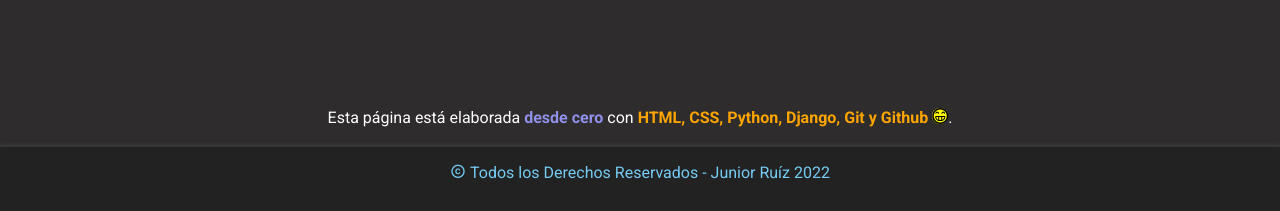
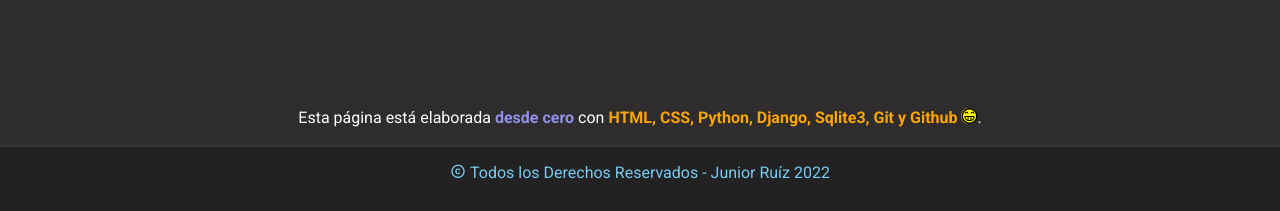
Before and after one commit to junior-r/Mi-Portafolio-oficial, a Django app: page / in a window 1280 px wide. Shown: the part 1421-1632 px from the top of the page. Run offline with Django 4.2, Linux system fonts and the light colour scheme; some web fonts are replaced.

Commit message:
Se añadió Sqlite3 a los lenguajes base de la página

```diff
--- a/Mi_Portafolio/templates/home.html
+++ b/Mi_Portafolio/templates/home.html
@@ -68,7 +68,7 @@
                     <div><p style="background: linear-gradient(to right, #00758f 40%, #f29111 60%); width: 50%; padding-left: calc(50% - 1rem); color: #fff;">50%</p></div>
                 </div>
             </section>
-            <p class="descripcion__conocimientos">Esta página está elaborada <b>desde cero</b> con <strong>HTML, CSS, Python, Django, Git y Github</strong> <span class="icon-grin"></span>.</p>
+            <p class="descripcion__conocimientos">Esta página está elaborada <b>desde cero</b> con <strong>HTML, CSS, Python, Django, Sqlite3, Git y Github</strong> <span class="icon-grin"></span>.</p>
         </section>
     </div>
     {% endblock %}
```
